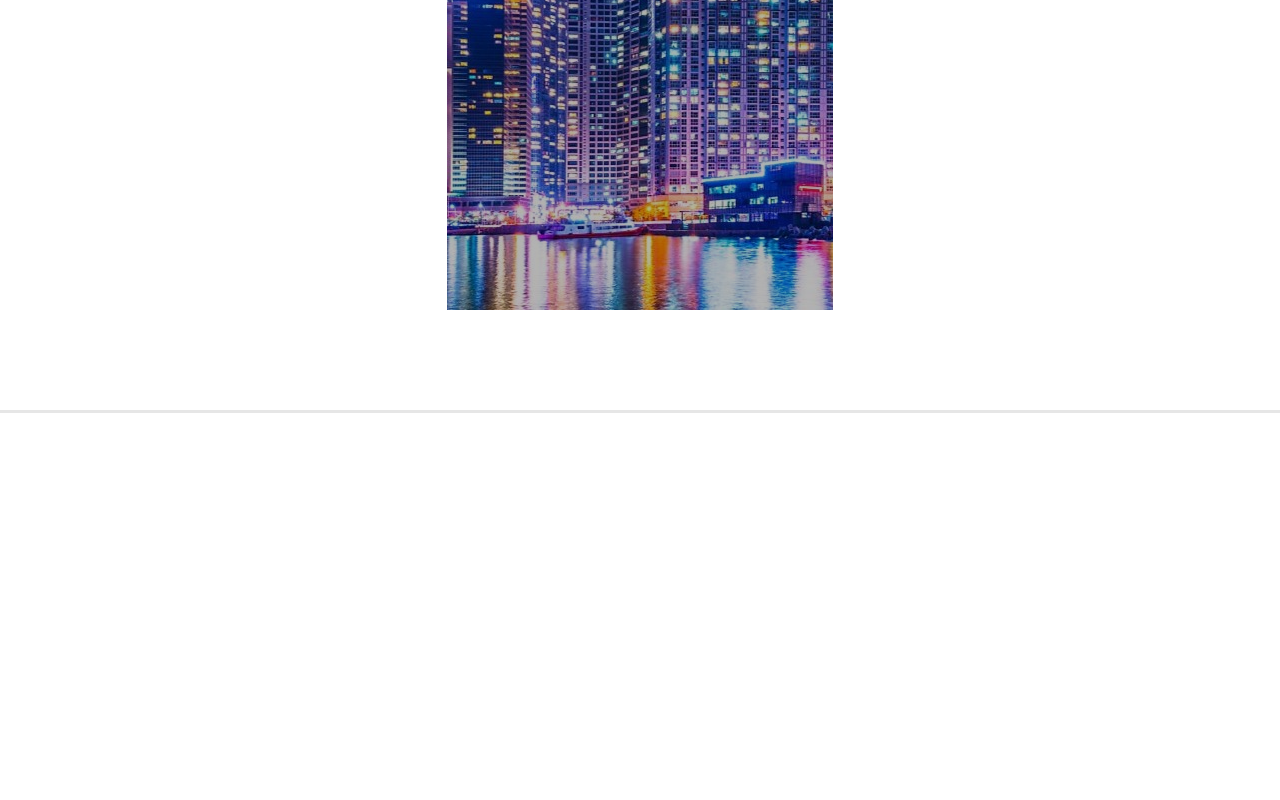
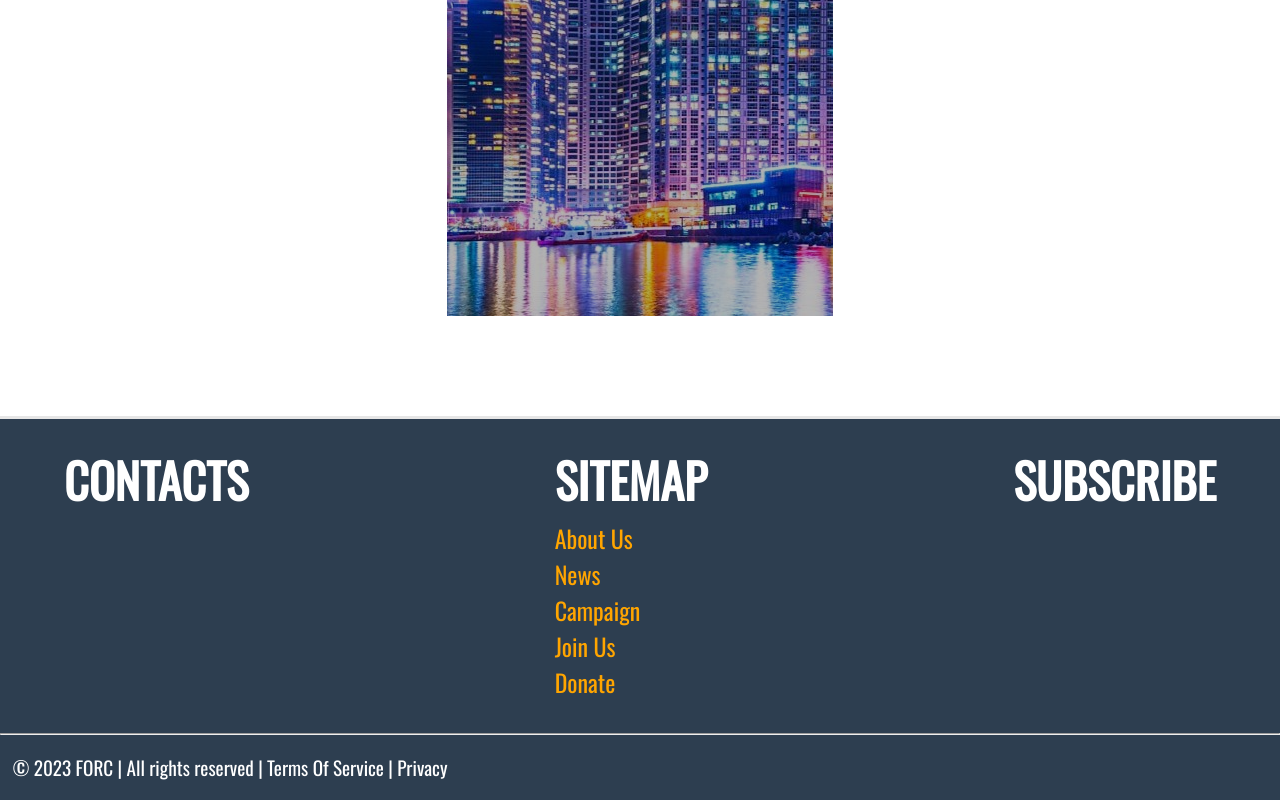
Before and after one commit to jhan756k/FORC, a React (Create React App) app: page / in a window 1280 px wide. Shown: the part 2543-3343 px from the top of the page. Built offline with nearby package versions, Linux system fonts and the light colour scheme; the HTML template or start-up script is replaced by a standard one.

Commit message:
footer start

```diff
--- a/public/index.html
+++ b/public/index.html
@@ -24,7 +24,7 @@
       work correctly both with client-side routing and a non-root public URL.
       Learn how to configure a non-root public URL by running `npm run build`.
     -->
-    <title>FORC</title>
+    <title>React App</title>
   </head>
   <body>
     <noscript>You need to enable JavaScript to run this app.</noscript>
--- a/src/Component/Card.jsx
+++ b/src/Component/Card.jsx
@@ -7,7 +7,7 @@ const Card = ({ img, date, title, text }) => {
       <a href="/" className="wrap">
         <div className="card">
           <div className="cardimg">
-            <img src={img} alt="news" className="cardimg"/>
+            <img src={img} alt="news" className="cardimg" />
           </div>
           <div className="carddate">{date}</div>
           <div className="cardtitle">{title}</div>
--- a/src/Component/Sticknav.jsx
+++ b/src/Component/Sticknav.jsx
@@ -35,12 +35,12 @@ const Sticknav = () => {
         </a>
 
         <div className="iwrap">
-          <a href="/login" className="item">
+          <a href="/join" className="item">
             Join Us
           </a>
         </div>
         <div className="iwrap">
-          <a href="/register" className="item">
+          <a href="/donate" className="item">
             Donate
           </a>
         </div>
--- a/src/Component/Subfooter.jsx
+++ b/src/Component/Subfooter.jsx
@@ -1,12 +1,71 @@
-import React from 'react';
+import React from "react";
 import "../Style/Subfooter.css";
 
 const Subfooter = () => {
-    return (
-        <div>
+  async function campaignClick() {
+    if (window.location.pathname !== "/") {
+      window.location.href = "/?s=1";
+    } else {
+      window.scrollTo({
+        top: document.querySelector(".camp").offsetTop - 90,
+        behavior: "smooth",
+      });
+    }
+  }
 
+  async function newsClick() {
+    if (window.location.pathname !== "/") {
+      window.location.href = "/?s=2";
+    } else {
+      window.scrollTo({
+        top: document.querySelector(".wrapper").offsetTop - 100,
+        behavior: "smooth",
+      });
+    }
+  }
+  return (
+    <div className="main-footer">
+      <div className="footer-container">
+        <div className="frow">
+          {/* Column1 */}
+          <div className="fcol">
+            <h1 className="ftitle">CONTACTS</h1>
+            <div className="llist"></div>
+          </div>
+          {/* Column2 */}
+          <div className="fcol">
+            <h1 className="ftitle">SITEMAP</h1>
+            <div className="llist">
+              <a href="/about" className="slink">
+                About Us
+              </a>
+              <a href="#/" onClick={() => newsClick()} className="slink">
+                News
+              </a>
+              <a href="#/" onClick={() => campaignClick()} className="slink">
+                Campaign
+              </a>
+              <a href="/join" className="slink">
+                Join Us
+              </a>
+              <a href="/donate" className="slink">
+                Donate
+              </a>
+            </div>
+          </div>
+          {/* Column3 */}
+          <div className="fcol">
+            <h1 className="ftitle">SUBSCRIBE</h1>
+          </div>
         </div>
-    );
+        <hr />
+        <div className="copyright">
+          &copy; {new Date().getFullYear()} FORC | All rights reserved | Terms
+          Of Service | Privacy
+        </div>
+      </div>
+    </div>
+  );
 };
 
 export default Subfooter;
--- a/src/Page/Aboutpage.jsx
+++ b/src/Page/Aboutpage.jsx
@@ -2,6 +2,7 @@ import React, { useEffect, useState } from "react";
 import Sticknav from "../Component/Sticknav";
 import Member from "../Component/Member";
 import "../Style/Aboutpage.css";
+import Subfooter from "../Component/Subfooter";
 
 const Aboutpage = () => {
   const handleScroll = () => {
@@ -19,7 +20,6 @@ const Aboutpage = () => {
   }, []);
 
   const [member, setMember] = useState([
-
     {
       img: "/images/hh1.jpg",
       name: "민족사관고등학교 2학년 김환희",
@@ -42,7 +42,6 @@ const Aboutpage = () => {
       </div>
 
       <div className="fields">
-
         <div className="president">
           <h1 className="position">대표이사</h1>
           <h1 className="prestext">민족사관고등학교 3학년 서우찬</h1>
@@ -72,6 +71,7 @@ const Aboutpage = () => {
         <div className="beekeepingfield"></div>
         <div className="pollutionfield"></div>
       </div>
+      <Subfooter />
     </div>
   );
 };
--- a/src/Page/Mainpage.jsx
+++ b/src/Page/Mainpage.jsx
@@ -13,6 +13,15 @@ const Mainpage = () => {
       window.addEventListener("load", () => {
         window.scrollTo({
           top: document.querySelector(".camp").offsetTop - 90,
+          behavior: "smooth",
+        });
+      });
+    }
+
+    else if (snum === "2"){
+      window.addEventListener("load", () => {
+        window.scrollTo({
+          top: document.querySelector(".wrapper").offsetTop - 100,
           behavior: "smooth",
         });
       });
--- a/src/Style/Card.css
+++ b/src/Style/Card.css
@@ -6,6 +6,7 @@
   text-align: center;
   transition: all 0.2s ease-in-out;
   border-radius: 25px;
+  border: 3px solid gray;
 }
 .card:hover {
   box-shadow: 0 0 20px orange;
@@ -36,7 +37,7 @@
   padding-right: 1%;
   margin-bottom: 4%;
 }
-.cardimg{
+.cardimg {
   object-fit: cover;
   height: 300px;
   width: 100%;
--- a/src/Style/Mainpage.css
+++ b/src/Style/Mainpage.css
@@ -59,9 +59,8 @@
   text-align: center;
   padding-left: 5%;
   padding-right: 5%;
-    padding-bottom:7%;
+  padding-bottom: 7%;
   border-bottom: 3px solid #e6e6e6;
-    margin-bottom: 30%;
 }
 .camptitle {
   font-size: 60px;
@@ -135,25 +134,25 @@
   margin: 0;
 }
 
-.reveal{
+.reveal {
   position: relative;
   transform: translateY(150px);
   opacity: 0;
   transition: 0.4s all ease;
 }
-.reveal.active{
+.reveal.active {
   transform: translateY(0);
   opacity: 1;
 }
 
-@media (max-width: 611px){
+@media (max-width: 611px) {
   .cards {
     justify-content: center;
   }
 }
 
-@media (max-width: 540px){
-    .camptitle{
+@media (max-width: 540px) {
+  .camptitle {
     font-size: 45px;
   }
   .camptitle::after {
@@ -169,8 +168,8 @@
   }
 }
 
-@media (max-width: 450px){
-    .camc{
+@media (max-width: 450px) {
+  .camc {
     transform: scale(0.8);
   }
 }
--- a/src/Style/Subfooter.css
+++ b/src/Style/Subfooter.css
@@ -0,0 +1,51 @@
+.main-footer {
+  color: white;
+  background-color: #2d3e50;
+  position: relative;
+  bottom: 0;
+  width: 100%;
+}
+
+.frow {
+  display: flex;
+  flex-wrap: wrap;
+  justify-content: space-between;
+  padding-left: 5%;
+  padding-right: 5%;
+  padding-bottom: 25px;
+}
+
+.ftitle {
+  color: white;
+  font-size: 3em;
+  font-weight: bold;
+  margin-top: 25px;
+  margin-bottom: 5px;
+}
+
+.llist {
+  display: grid;
+}
+
+.slink {
+  text-decoration: none;
+  color: orange;
+  font-size: 1.5em;
+  padding-left: 0px;
+  transition: color 0.3s ease-in-out, padding-left 0.3s ease-in-out;
+  cursor: pointer;
+}
+
+.slink:hover {
+  color: black;
+  padding-left: 5px;
+}
+
+.copyright {
+  padding-left: 1%;
+  padding-right: 5%;
+  padding-top: 10px;
+  padding-bottom: 18px;
+  color: white;
+  font-size: 1.2em;
+}
```
Lines whose indentation alone changed are shown as unchanged.
